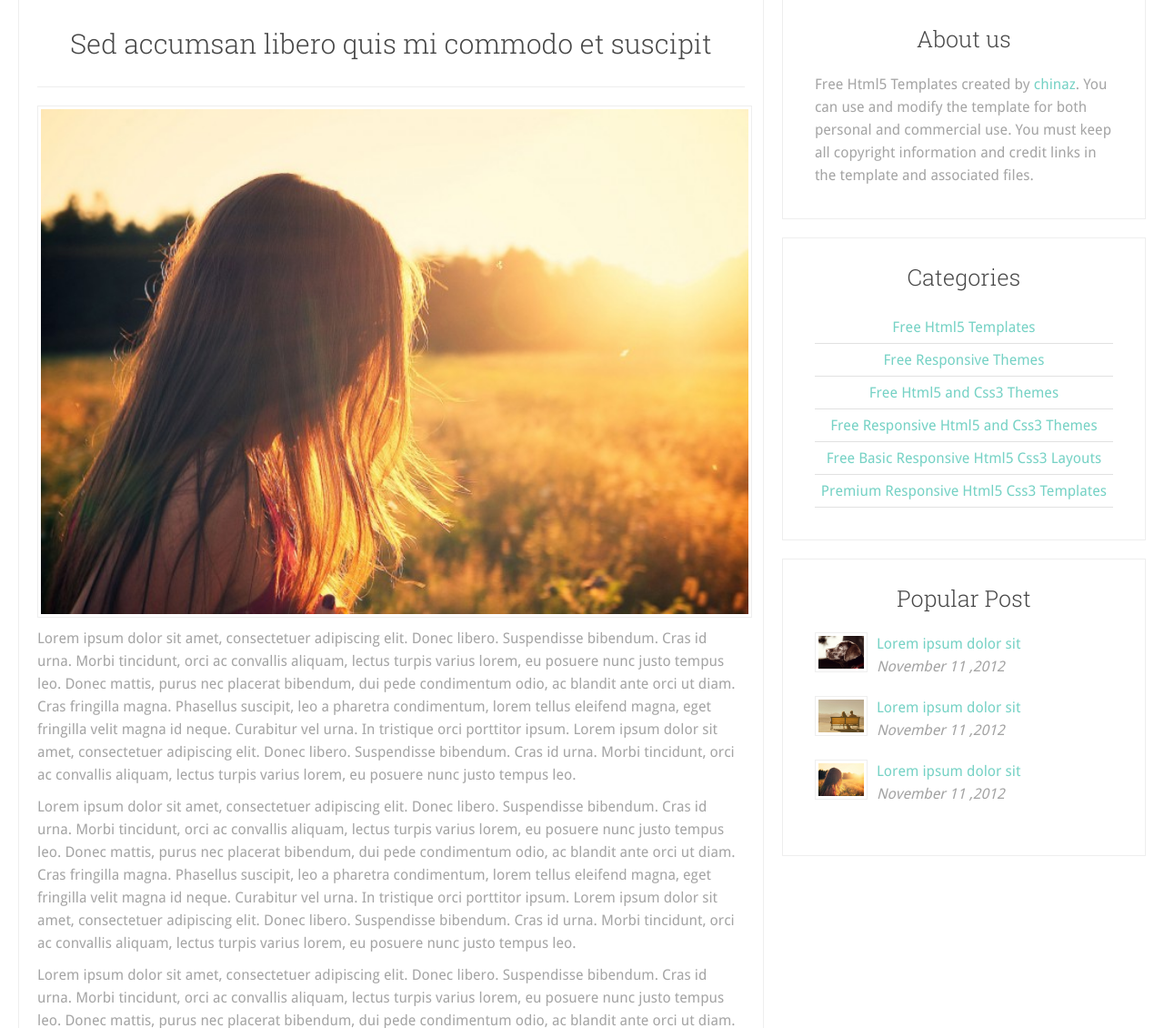
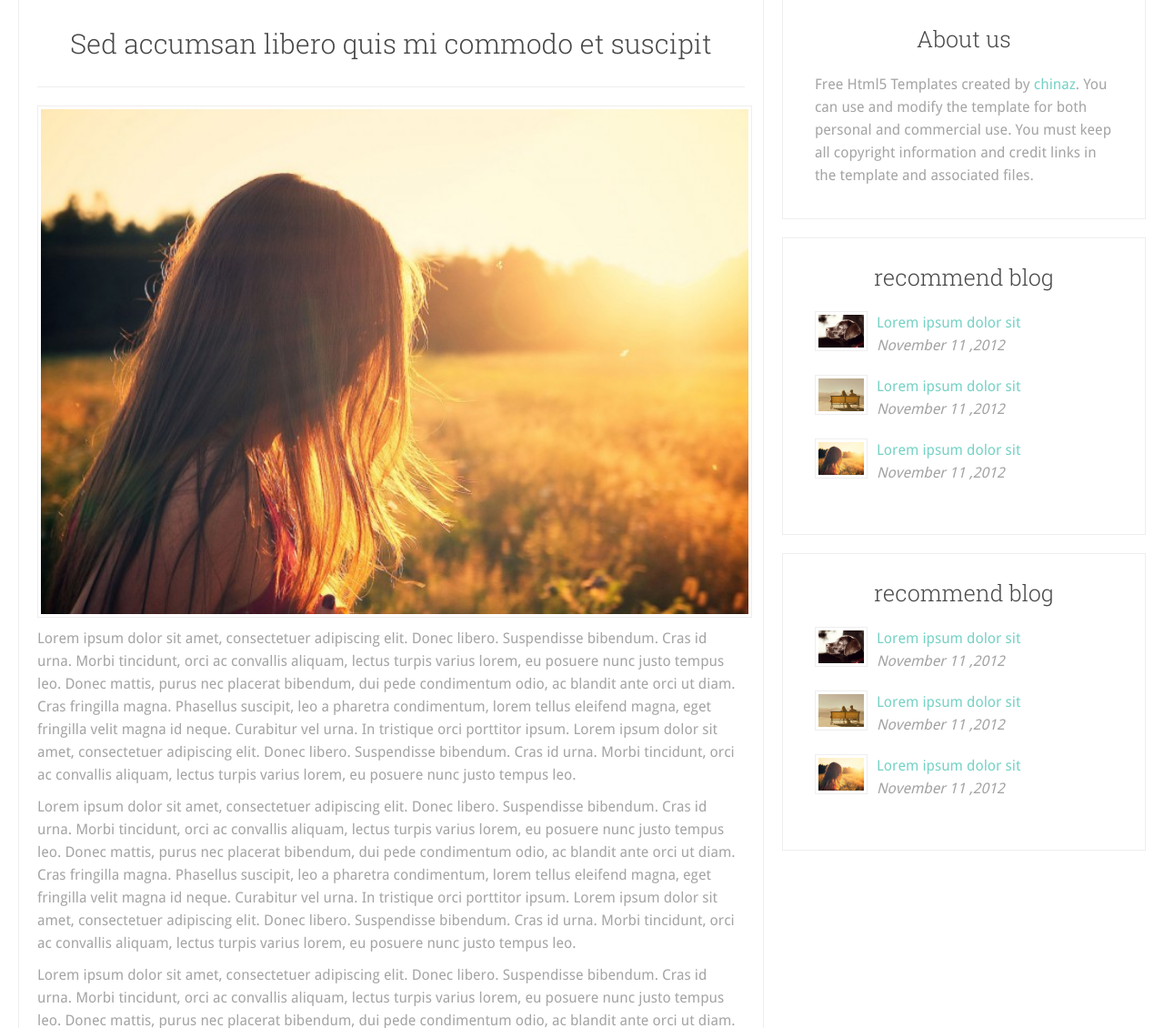
Before and after one commit to gaotiefeng/beego-blog, a PHP site: page /views/blog.html in a window 1280 px wide. Shown: the part 393-1523 px from the top of the page at 91% size. Run offline with PHP 8.4, Linux system fonts and the light colour scheme.

Commit message:
update blog.html

```diff
--- a/resources/css/style.css
+++ b/resources/css/style.css
@@ -124,7 +124,7 @@ nav .wrap-nav{display: inline-block; background: #91DBD1; width: 100%;}
 #sidebar .box .heading h2{display:inline; padding:0 10px;}
 #sidebar .box .content {padding:15px}
 #sidebar .box .content ul{list-style-type:none; text-align: center;}
-#sidebar .box .content ul li{border-bottom: 1px solid #E1E1E1; padding:5px;}
+#sidebar .box .content ul li{border-bottom: 1px solid #ddf1f0; padding:5px;}
 #sidebar .box .content img{ float:left; padding:3px; border:1px solid #EEEEEE; margin-right:10px;}
 #sidebar .box .content .post {margin-bottom: 20px;}
 #sidebar .box .content .post h4{font-weight:normal;}
--- a/views/blog.html
+++ b/views/blog.html
@@ -114,20 +114,27 @@
 						</div>
 					</div>
 					<div class="box">
-						<div class="heading"><h2>Categories</h2></div>
+						<div class="heading"><h2>recommend blog</h2></div>
 						<div class="content">
-							<ul>
-								<li><a href="http://www.tfuu.cn">Free Html5 Templates</a></li>
-								<li><a href="http://www.tfuu.cn">Free Responsive Themes</a></li>
-								<li><a href="http://www.tfuu.cn">Free Html5 and Css3 Themes</a></li>
-								<li><a href="http://www.tfuu.cn">Free Responsive Html5 and Css3 Themes</a></li>
-								<li><a href="http://www.tfuu.cn">Free Basic Responsive Html5 Css3 Layouts</a></li>
-								<li><a href="http://www.tfuu.cn">Premium Responsive Html5 Css3 Templates</a></li>
-							</ul>
+							<div class="post">
+								<img src="/resources/images/img4.jpg" width="50px"/>
+								<h4><a href="#">Lorem ipsum dolor sit</a></h4>
+								<p>November 11 ,2012</p>
+							</div>
+							<div class="post">
+								<img src="/resources/images/img5.jpg" width="50px"/>
+								<h4><a href="#">Lorem ipsum dolor sit</a></h4>
+								<p>November 11 ,2012</p>
+							</div>
+							<div class="post">
+								<img src="/resources/images/img1.jpg" width="50px"/>
+								<h4><a href="#">Lorem ipsum dolor sit</a></h4>
+								<p>November 11 ,2012</p>
+							</div>
 						</div>
 					</div>
 					<div class="box">
-						<div class="heading"><h2>Popular Post</h2></div>
+						<div class="heading"><h2>recommend blog</h2></div>
 						<div class="content">
 							<div class="post">
 								<img src="/resources/images/img4.jpg" width="50px"/>
```
Also changed, not shown: views/index.html (+7 -8 lines).
